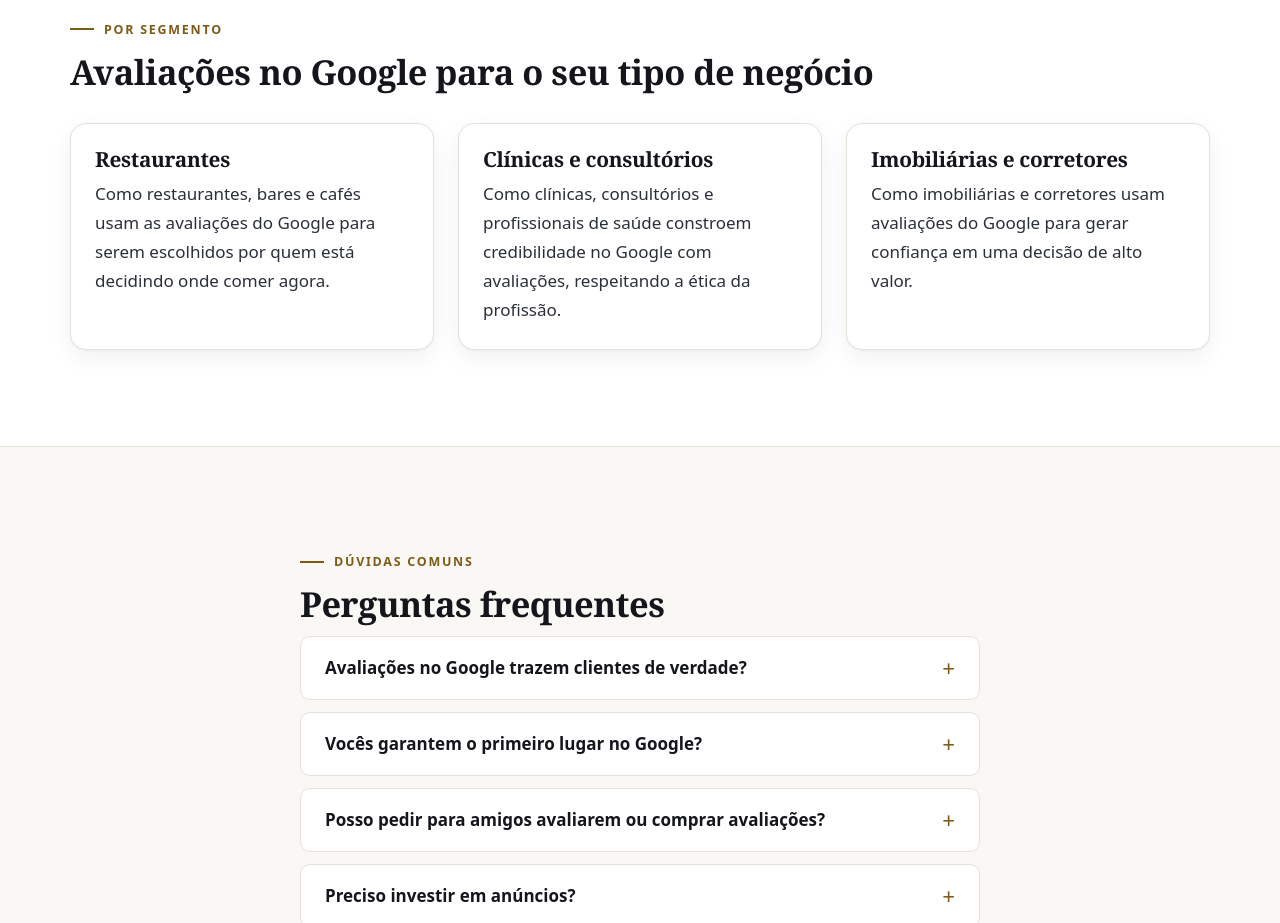
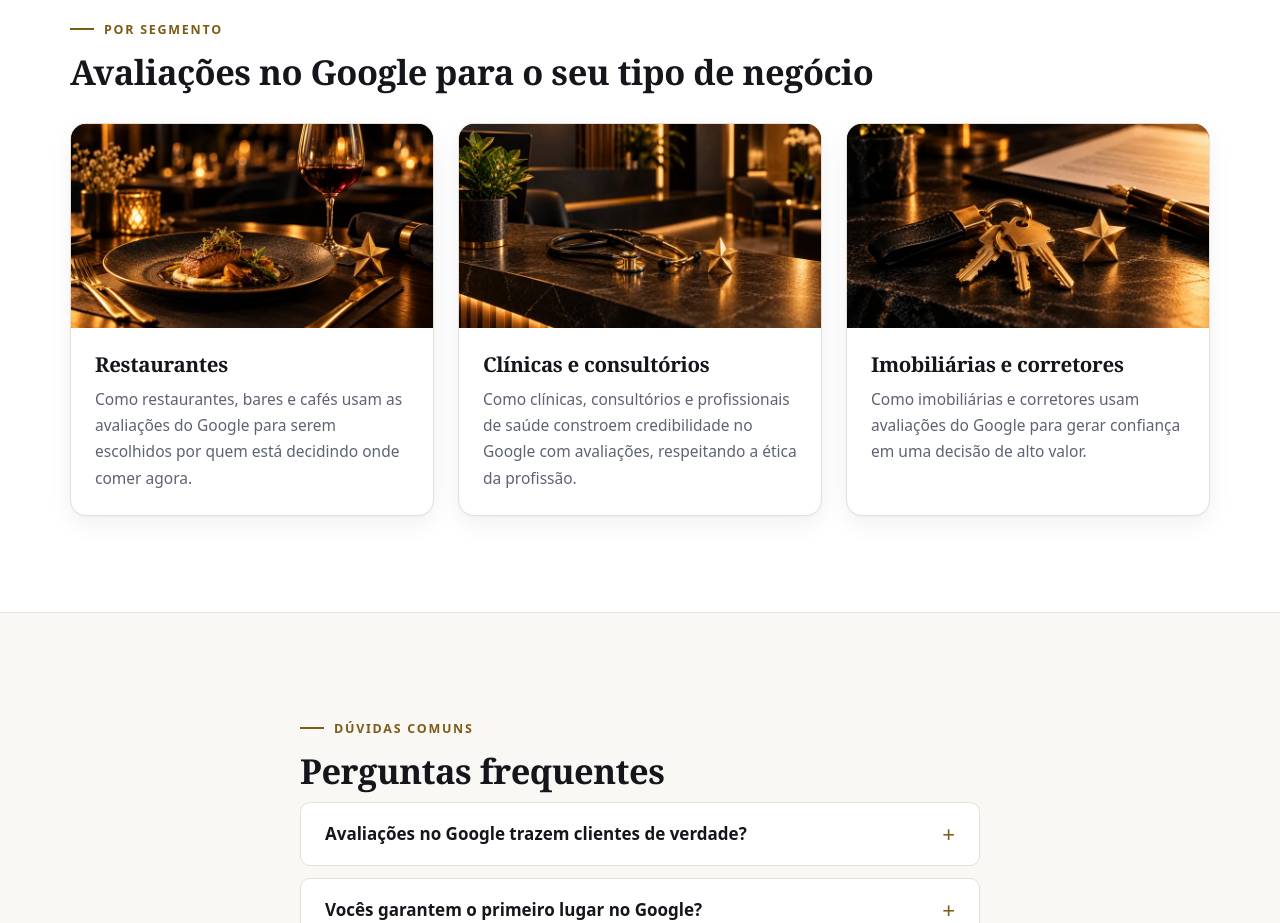
Before and after one commit to souquemuel/avaliacoes, an Astro site: page / in a window 1280 px wide. Shown: the part 4280-5203 px from the top of the page. Built offline with nearby package versions, Linux system fonts and the light colour scheme; Astro itself is replaced by a stand-in of ours; a web font is replaced by a local one.

Commit message:
Home: fotos nos segmentos

```diff
--- a/src/pages/index.astro
+++ b/src/pages/index.astro
@@ -129,11 +129,14 @@
     <div class="container">
       <span class="selo">Por segmento</span>
       <h2 class="topo-secao">Avaliações no Google para o seu tipo de negócio</h2>
-      <div class="grade">
+      <div class="grade-posts" style="margin-top:32px">
         {NICHOS.map((n) => (
-          <article class="cartao">
-            <h3><a class="titulo" href={`/avaliacoes-para/${n.slug}/`}>{n.nome}</a></h3>
-            <p>{n.descricao}</p>
+          <article class="card-post">
+            <a class="card-capa" href={`/avaliacoes-para/${n.slug}/`} tabindex="-1" aria-hidden="true"><img src={`/capas/${n.capa}-768.webp`} width="768" height="432" loading="lazy" decoding="async" alt={n.capaAlt} /></a>
+            <div class="card-corpo">
+              <h3 class="card-titulo"><a href={`/avaliacoes-para/${n.slug}/`}>{n.nome}</a></h3>
+              <p class="card-resumo">{n.descricao}</p>
+            </div>
           </article>
         ))}
       </div>
```
